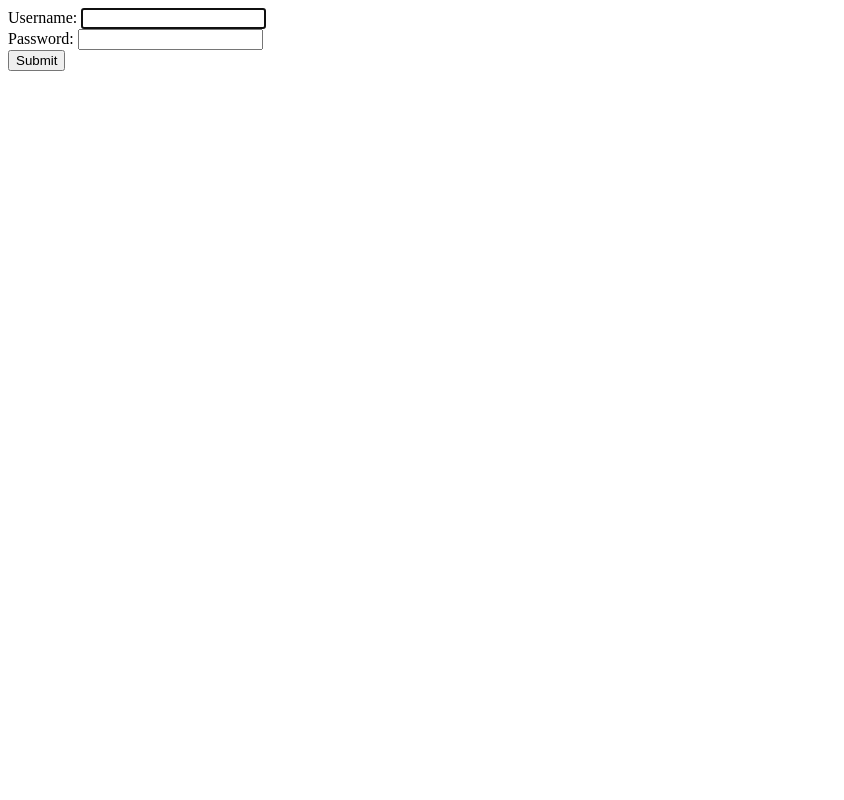
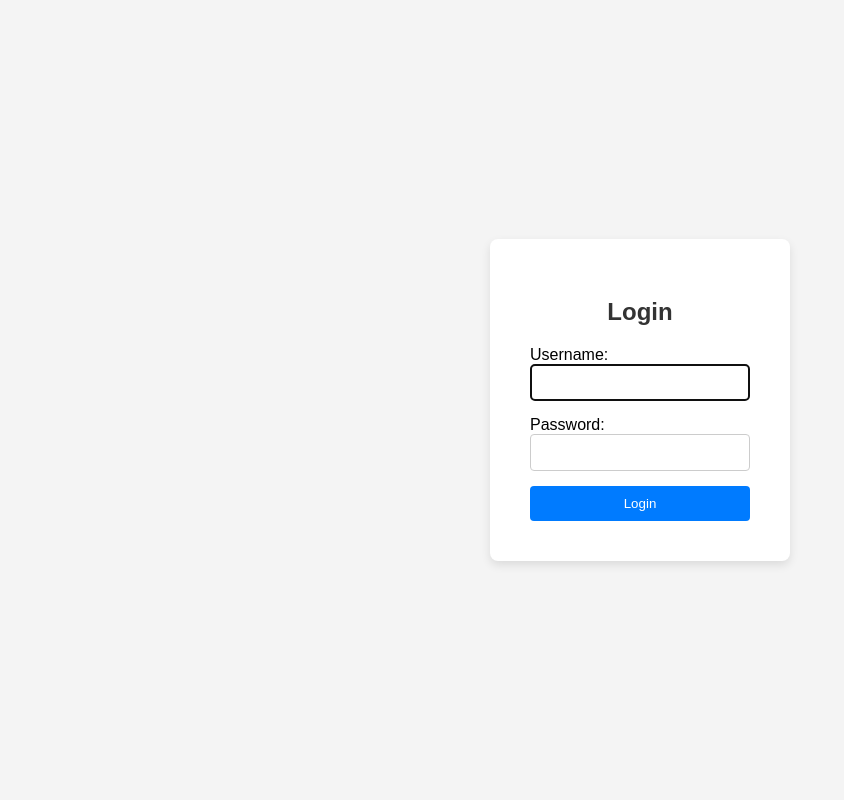
Before and after one commit to JBroook/ALL-2, a Django app: page /accounts/login/ in a window 1280 px wide. Shown: the whole page, without its empty margins (0-844 px from the left). Run offline with Django 5.2, Linux system fonts and the light colour scheme.

Commit message:
Styled html file

```diff
--- a/ALLProject/templates/registration/login.html
+++ b/ALLProject/templates/registration/login.html
@@ -1,5 +1,78 @@
-<form method='POST'>
-    {% csrf_token %}
-    {{form}}
-    <button type='submit'>Submit</button>
-</form>
+<!DOCTYPE html>
+<html lang="en">
+<head>
+  <meta charset="UTF-8">
+  <title>Login Page</title>
+  <style>
+    * {
+      box-sizing: border-box;
+      font-family: Arial, sans-serif;
+    }
+
+    body {
+      margin: 0;
+      padding: 0;
+      background: #f4f4f4;
+      display: flex;
+      justify-content: center;
+      align-items: center;
+      height: 100vh;
+    }
+
+    .login-container {
+      background: #fff;
+      padding: 40px;
+      border-radius: 8px;
+      box-shadow: 0 4px 10px rgba(0,0,0,0.1);
+      width: 300px;
+    }
+
+    .login-container h2 {
+      margin-bottom: 20px;
+      text-align: center;
+      color: #333;
+    }
+
+    .login-container input[type="text"],
+    .login-container input[type="password"] {
+      width: 100%;
+      padding: 10px;
+      margin-bottom: 15px;
+      border: 1px solid #ccc;
+      border-radius: 4px;
+    }
+
+    .login-container button {
+      width: 100%;
+      padding: 10px;
+      background-color: #007bff;
+      color: white;
+      border: none;
+      border-radius: 4px;
+      cursor: pointer;
+    }
+
+    .login-container button:hover {
+      background-color: #0056b3;
+    }
+
+    .login-container .forgot {
+      text-align: right;
+      font-size: 0.9em;
+      margin-top: 10px;
+    }
+  </style>
+</head>
+<body>
+
+  <div class="login-container">
+    <h2>Login</h2>
+    <form method="POST">
+        {% csrf_token %}
+        {{form}}
+      <button type="submit">Login</button>
+    </form>
+  </div>
+
+</body>
+</html>
```
Also changed, not shown: ALLProject/db.sqlite3.
